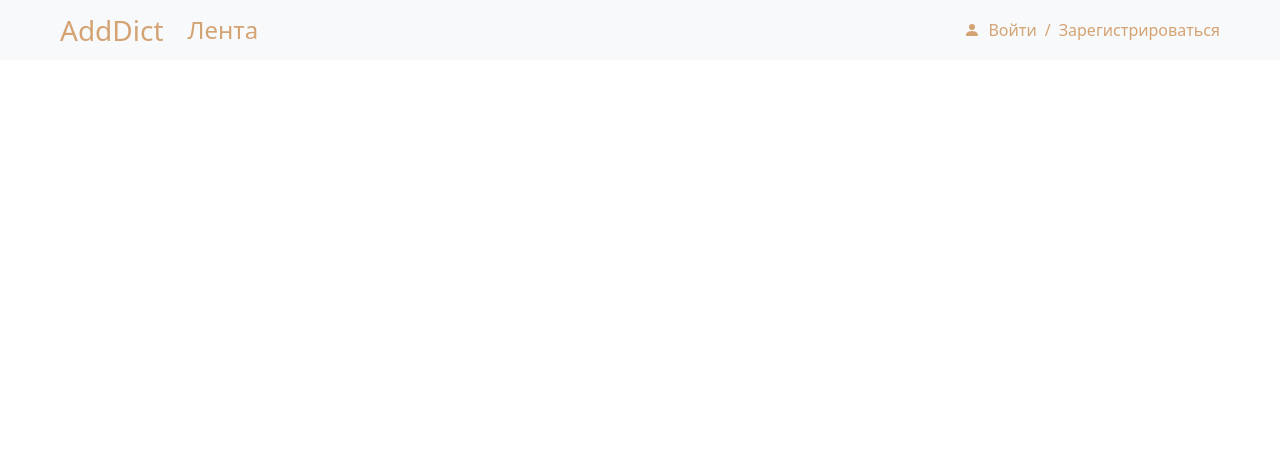
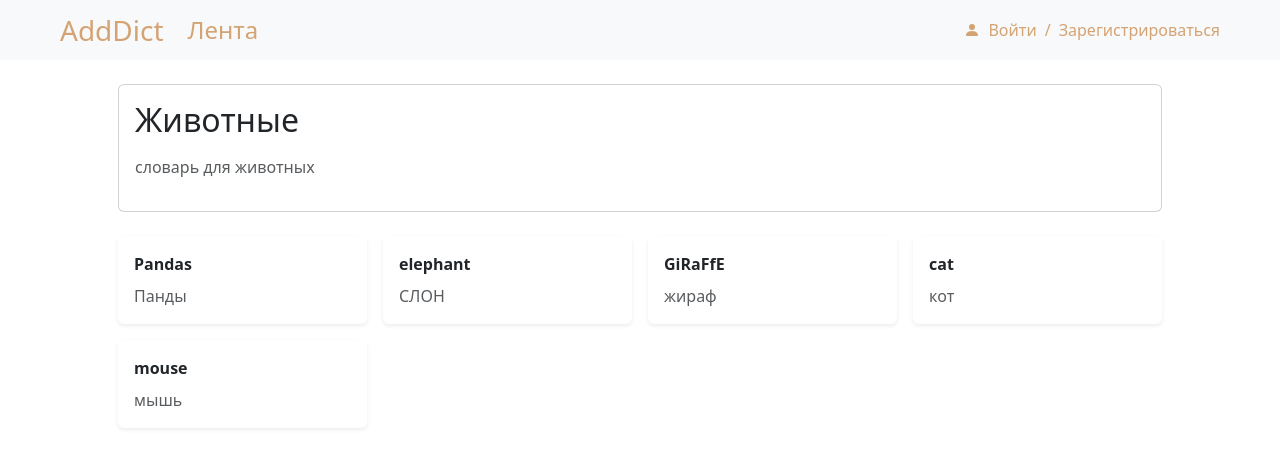
Before and after one commit to chup1kq/adddict_front, a React (Create React App) app: page /dictionaries/1 in a window 1280 px wide. Shown: the top 468 px of the page. Built offline with nearby package versions, Linux system fonts and the light colour scheme.

Commit message:
Add words in dict

```diff
--- a/src/pages/Dictionary.jsx
+++ b/src/pages/Dictionary.jsx
@@ -1,4 +1,65 @@
+import { useParams } from 'react-router-dom';
+import { useEffect, useState } from 'react';
+import { useAuth } from '../context/AuthContext';
+import { FaEdit, FaTrash } from 'react-icons/fa';
 
 export const Dictionary = () => {
+    const { id } = useParams();
+    const { user } = useAuth();
+    const [dictionary, setDictionary] = useState(null);
+    const [words, setWords] = useState([]);
 
+    useEffect(() => {
+        const fetchDictionary = async () => {
+            const testDictionary = {
+                id: id,
+                title: `Животные`,
+                description: 'словарь для животных',
+                words: [
+                    { id: 1, original: 'Pandas', translation: 'Панды' },
+                    { id: 2, original: 'elephant', translation: 'СЛОН' },
+                    { id: 3, original: 'GiRaFfE', translation: 'жираф' },
+                    { id: 4, original: 'cat', translation: 'кот' },
+                    { id: 5, original: 'mouse', translation: 'мышь' },
+                ]
+            };
+
+            setDictionary(testDictionary);
+            setWords(testDictionary.words);
+        };
+
+        fetchDictionary();
+    }, [id]);
+
+    if (!dictionary) return <div>Загрузка...</div>;
+
+    return (
+        <div className="container px-3 px-md-5 my-4">
+            <div className="card mb-4">
+                <div className="card-body">
+                    <h2 className="mb-3">{dictionary.title}</h2>
+                    <p className="text-muted mb-3">{dictionary.description}</p>
+                    {user && (
+                        <button className="btn custom-outline-btn btn-sm">Добавить слово</button>
+                    )}
+                </div>
+            </div>
+
+            <div className="row row-cols-1 row-cols-sm-2 row-cols-md-3 row-cols-lg-4 g-3">
+                {words.map(word => (
+                    <div key={word.id} className="col">
+                        <div className="card h-100 border-0 shadow-sm position-relative">
+                            {/* основной контент карточки */}
+                            <div className="card-body p-3">
+                                <div className="d-flex flex-column">
+                                    <span className="fw-bold text-break mb-2">{word.original}</span>
+                                    <span className="text-muted text-break">{word.translation}</span>
+                                </div>
+                            </div>
+                        </div>
+                    </div>
+                ))}
+            </div>
+        </div>
+    );
 };
```
